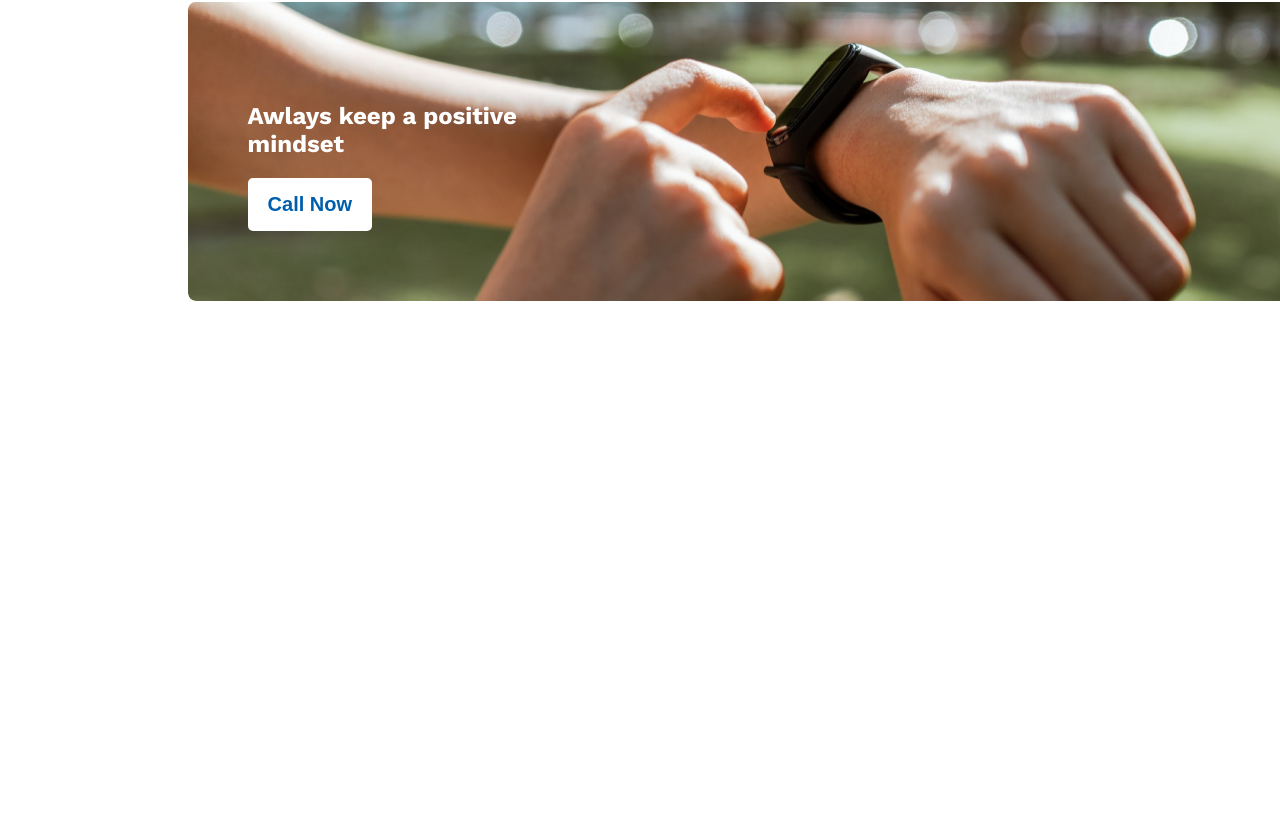
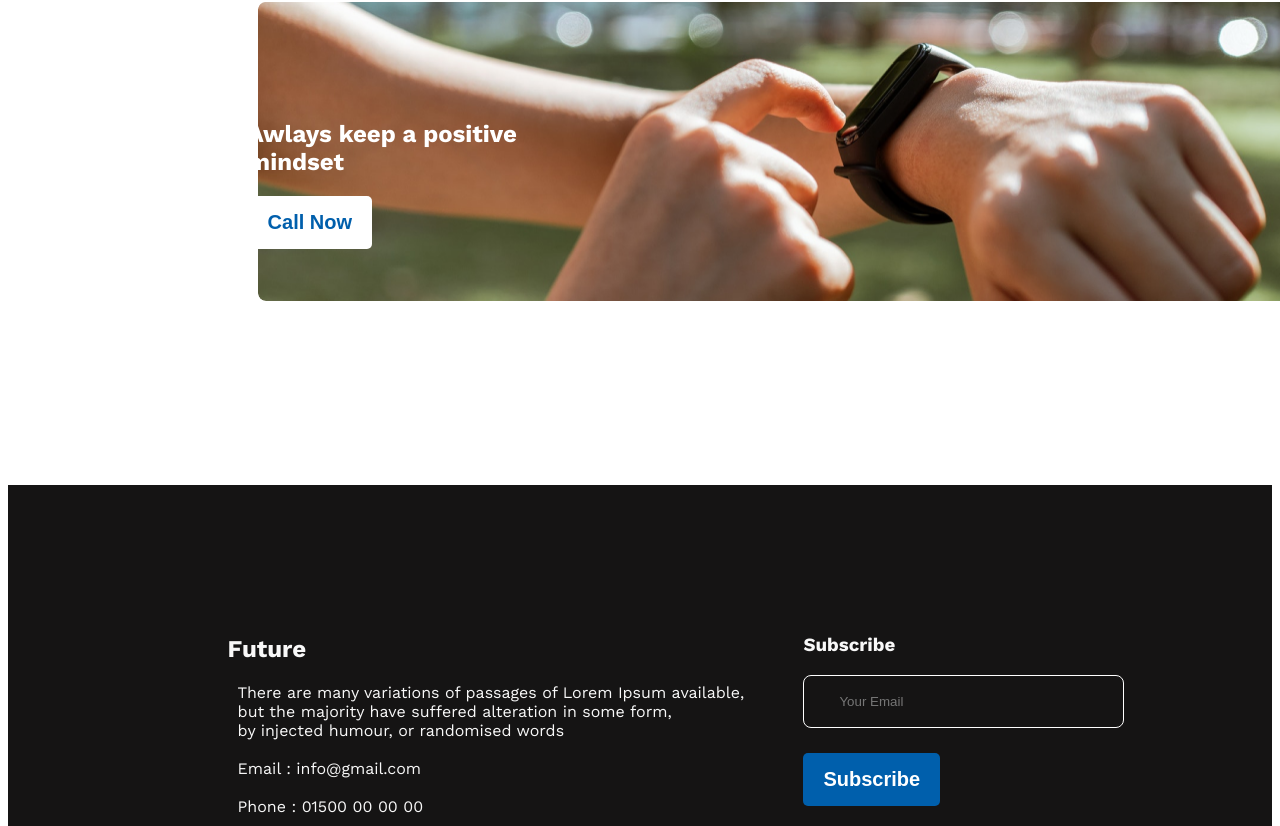
Before and after one commit to Abs-shuvo/my-own-first-repo, a plain HTML site: page index.html in a window 1280 px wide. Shown: the part 2432-3258 px from the top of the page. Before the commit the page ends 2745 px from the top, so only its background shows below. Drawn offline with nearby package versions, Linux system fonts and the light colour scheme.

Commit message:
footer added

```diff
--- a/index.html
+++ b/index.html
@@ -80,8 +80,24 @@
         </div>
     </section>
     </main>
+    <!-- social links section-->
     <footer>
-
+        <div class="footer-colum">
+            <h2 class="section-title-2">Future</h2>
+            <p class="section-description-2">There are many variations of passages of Lorem Ipsum available, <br> but the majority have suffered alteration in some form, <br> by injected humour, or randomised words <br><br>Email : info@gmail.com <br><br>Phone : 01500 00 00 00</p>
+            <div class="social-links">
+                <a href=""><img src="images/icons/fb.png" alt=""></a>
+                <a href=""><img src="images/icons/twitter.png" alt=""></a>
+                <a href=""><img src="images/icons/youtube.png" alt=""></a>
+            </div>
+        </div>
+        <div class="footer-colum">
+            <h3 class="section-title-2">Subscribe</h3>
+            <form class="contact" action="">
+                <input type="email" name="" id="" placeholder="Your Email">
+                <input class="btn-ordinary" type="submit" value="Subscribe">
+            </form>
+        </div>
     </footer>
 </body>
 </html>
--- a/styles/style.css
+++ b/styles/style.css
@@ -99,11 +99,13 @@ body{
    padding: 100px;
    gap: 250px;
 }
+/* watch section */
 .watch{
     position: relative;
 }
 .watch img{
-    margin-left: 180px;
+    margin-left: 250px;
+    margin-bottom:180px;
     align-items: center;
     justify-content: center;
     max-width: 100%;
@@ -120,3 +122,36 @@ body{
     color: #FFF;
     padding: 50px;
 }
+/* footer section */
+ footer{
+         color:#F8F8F8;
+        display: flex;
+        justify-content: space-around;
+        gap: 20px;
+        background: #151414;
+        margin:0%;
+        padding:130px 200px;
+}
+.section-description-2{
+    text-align:left;
+    padding-left: 10px;
+}
+.btn-ordinary{
+    border-radius: 5px;
+    background: #005FAC;
+    border:0px;
+    color: #FFF;
+    font-size: 20px;
+    font-weight: 600;
+    padding: 15px 20px;
+}
+.contact input[type="email"]{
+    display: block;
+     margin-bottom: 25px;
+     padding: 18px 35px;
+     color: #F3F3F3;
+     background: #151414;
+     border-radius: 8px;
+     border: 1px solid #FFF;
+     width: 100%;
+}
```
